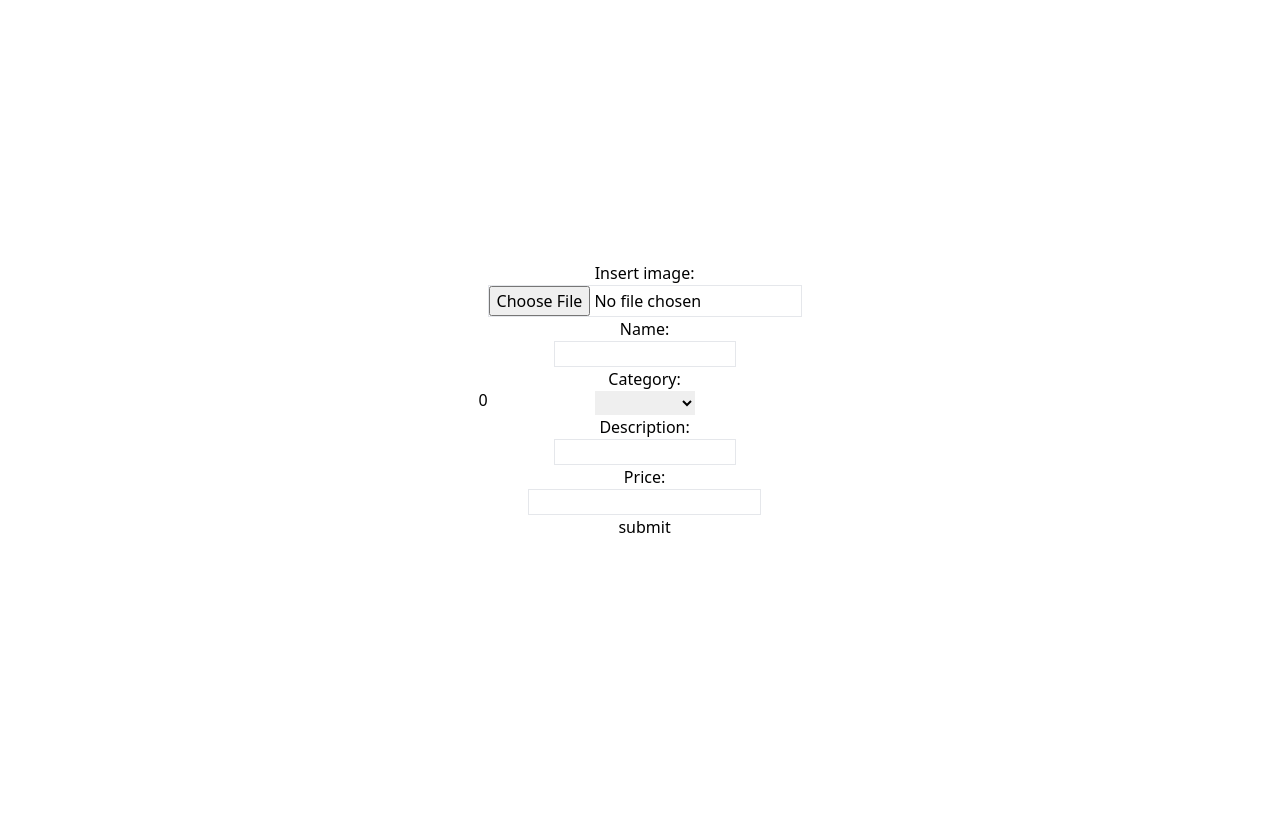
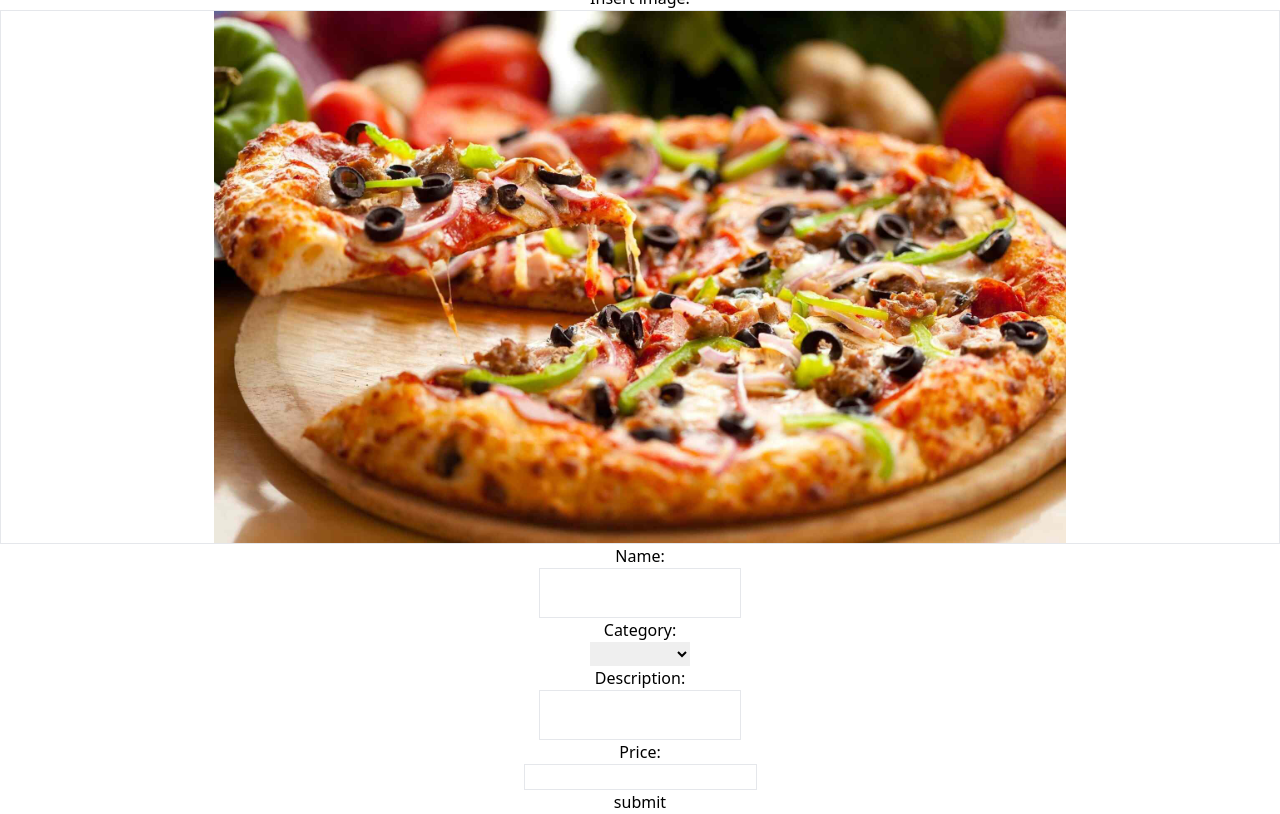
Before and after one commit to VeniNovakov/Diploma-project, a React (Create React App) app in the folder pizzeria-frontend/: page /menu/edit/add in a window 1280 px wide. Built offline with nearby package versions, Linux system fonts and the light colour scheme.

Commit message:
fixed input bugs

```diff
--- a/pizzeria-frontend/src/pages/ProductUpdatePage.tsx
+++ b/pizzeria-frontend/src/pages/ProductUpdatePage.tsx
@@ -1,4 +1,4 @@
-import React, { FC, useState } from "react";
+import React, { FC, useCallback, useEffect, useRef, useState } from "react";
 import { ProductType } from "../utilities/types";
 import menu from "../json/menu.json";
 import { useParams } from "react-router-dom";
@@ -20,25 +20,17 @@
   );
 };
 
-const ImageInsertDialog = () =>{
-  const {showDialog, setShowDialog} = useDialog();
 
-  return (
-  <div>
-    {
-    0 &&
-    <div className="flex justify-center items-center object-scale-down object-center absolute inset-1/2 transform -translate-x-1/2 -translate-y-1/2 w-2/4 h-1/3 bg-slate-700">
-      <input type='file'></input>
-    </div>
-    }
-  </div>
-    )
-
-}
 const Product: React.FC<{product: ProductType } & {isPreview:Boolean, setPreview:React.Dispatch<React.SetStateAction<boolean>>}> = (props) => {
   const [editProduct, setProduct] = useState<ProductType>(props.product);
   const [file, setFile] = useState(null);
-  const {showDialog, setShowDialog} = useDialog();
+  const fileInputRef = useRef<HTMLInputElement | null>(null);
+
+  const setFileInputRef = useCallback((node: HTMLInputElement) => {
+    if (node) {
+      fileInputRef.current = node;
+    }
+  }, []);
 
   const doChange = (property: Partial<ProductType>) => {
     console.log(property)
@@ -53,70 +45,68 @@
     console.log(editProduct);
   };
 
-  const handlePreviewClick = () => {
-    if (file) {
-      alert(`Previewing: ${file}`);
-      props.setPreview(!props.isPreview);
-    } else {
-      alert('No file selected for preview.');
+  const handleDialog = () => {
+    if (fileInputRef.current) {
+      fileInputRef.current.click();
     }
   };
 
-  const handleDialog = () => {
-    setShowDialog(!showDialog);
-  }
-
   return (
   <>
-    <ImageInsertDialog/>
     <div className={"flex flex-col justify-center items-center "}>
       <label>Insert image:</label>
       <div>
-      {props.isPreview && file && (
-        <div>
-          <button onClick={handlePreviewClick}>Preview</button>
-          <div className="flex justify-center items-center">
-            <button className="right-0 top-0 absolute" onClick={handlePreviewClick}>X</button>
-            <img src={URL.createObjectURL(file)} alt="Preview" className={"absolute max-w-full  object-scale-down self-center " + (props.isPreview?"bg-opacity-70":" ")} />
-          </div>
-        </div>
-      )}
 
-      <button className="border self-center flex flex-row text-center justify-center"
+      <button
+      className="border self-center flex flex-row text-center justify-center"
       onClick={handleDialog}
     >
-        {editProduct?.id? (
+      {(editProduct?.id || !file) && (
+        <>
+          {file ? (
+            <img
+              src={URL.createObjectURL(file)}
+              alt="Preview"
+              className={"h-3/6 w-4/6 object-scale-down self-center"}
+            />
+          ) : (
             <img
               src={pizza}
               className="h-3/6 w-4/6 object-scale-down self-center"
               alt="pizza"
             ></img>
-        ) : (
-          <input type="file" alt="import image" onChange={e => imageChange(e.target.files?.item(0))}/>
           )}
+        </>
+      )}
+      <input
+          type="file"
+          id="fileInput"
+          alt="import image"
+          onChange={(e) => imageChange(e.target.files?.item(0))}
+          ref={setFileInputRef}
+          className="invisible absolute"
+      />
     </button>
       </div>
       <label>Name:</label>
-      <div
-        contentEditable
+      <textarea
         className="border resize-none self-center object-scale-down text-center max-h-fit min-w-[182px] max-w-md"
         title="Name"
-        onKeyDown={(e) => doChange({ name: e.currentTarget.innerHTML })}
-        dangerouslySetInnerHTML={{ __html: editProduct?.name || " " }}
-      ></div>
+        onChange={(e) => doChange({ name: e.currentTarget.value })}
+        value={editProduct?.name || " " }
+      ></textarea>
       <label>Category:</label>
       <select onChange={(e) => doChange({ category: categories.categories[e.currentTarget.options.selectedIndex-1].name })}>
         <option hidden>{editProduct?.category}</option>
         {categories.categories.length && categories.categories.map(category =>(<option value={category.name}>{category.name}</option>))}
       </select>
       <label>Description:</label>
-      <div
-        contentEditable
+      <textarea
       className="border resize-none self-center object-scale-down text-center min-w-[182px] max-h-fit max-w-md"
       title="description"
-        onKeyUp={(e) => doChange({ description: e.currentTarget.innerHTML })}
-        dangerouslySetInnerHTML={{ __html: editProduct?.description || " " }}
-      ></div>
+      onChange={(e) => doChange({ description: e.currentTarget.value })}
+      value={editProduct?.description || ""}
+    ></textarea>
       <label>Price:</label>
       <input
         type="number"
```
Lines whose indentation alone changed are shown as unchanged.
